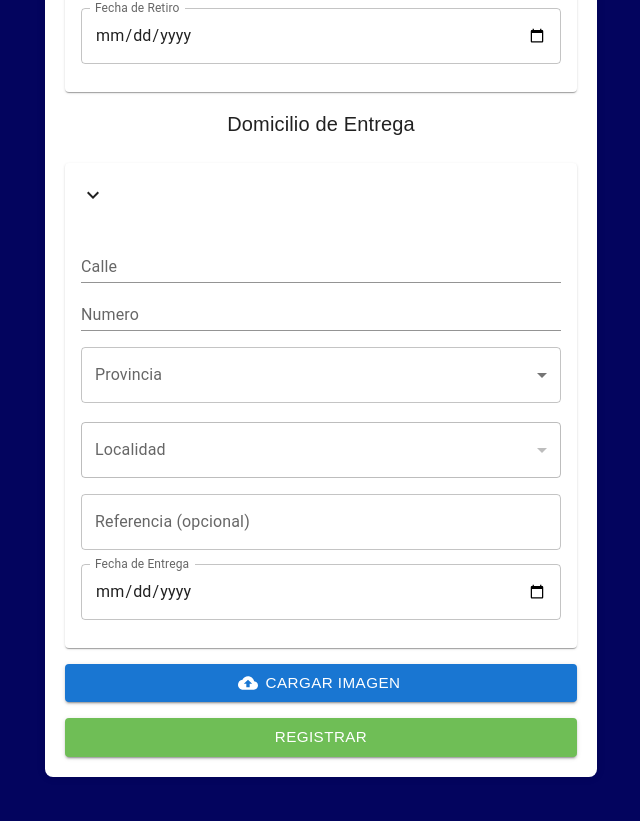
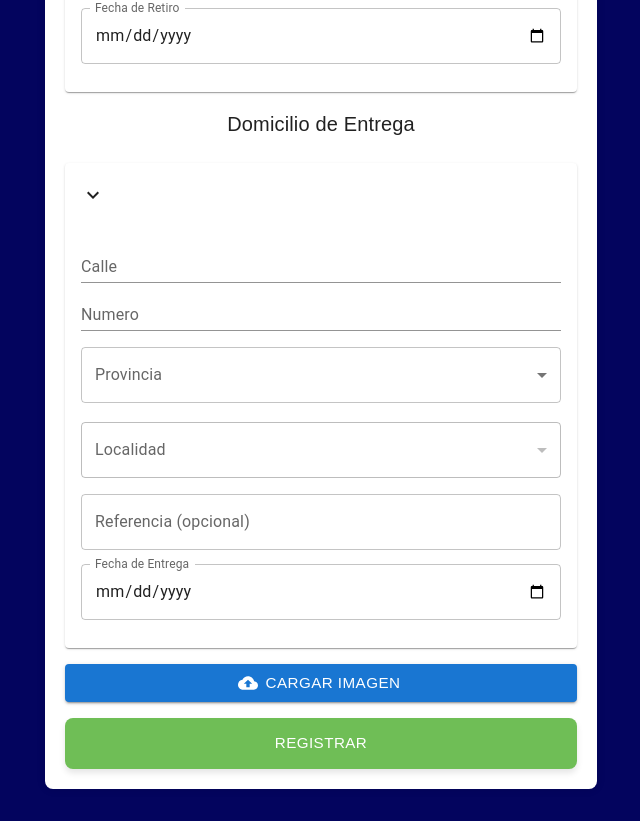
Before and after one commit to alejobarrera22/2024_ICS_4K3_G04, a React (Vite) app in the folder Trabajos/Trabajos Practicos/ICS_TP_6/: page /registrar in a window 1280 px wide. Shown: the part 695-1516 px from the top of the page, without its empty margins (319-959 px from the left). Built offline with nearby package versions, Linux system fonts and the light colour scheme.

Commit message:
cambio de fuente a san serif

```diff
--- a/Trabajos/Trabajos Practicos/ICS_TP_6/src/components/FormularioPedidoEnvio.jsx
+++ b/Trabajos/Trabajos Practicos/ICS_TP_6/src/components/FormularioPedidoEnvio.jsx
@@ -116,7 +116,7 @@ const FormularioPedidoEnvio = () => {
   const handleSubmit = async (event) => {
     event.preventDefault()
 
-    const errors = { }
+    const errors = {}
 
     // Validación de fechas
     const fechaRetiro = formData.fechaRetiro
@@ -150,7 +150,7 @@ const FormularioPedidoEnvio = () => {
     if (formData?.domicilioRetiro?.calle === '') {
       errors.calleRetiro = 'El campo Calle es obligatorio.'
     }
-    if (formData.domicilioRetiro?.calle.length > 150){
+    if (formData.domicilioRetiro?.calle.length > 150) {
       errors.calleRetiro = 'El campo Calle no puede superar los 150 caracteres.'
     }
     if (formData.domicilioRetiro.numero.length > 6) {
@@ -294,7 +294,7 @@ const FormularioPedidoEnvio = () => {
         <form onSubmit={handleSubmit}>
           <Grid container spacing={2}>
             <Grid item xs={12}>
-              <Typography variant="h3" gutterBottom fontFamily={'Rubik, sans-serif'} fontSize='1.75em'>
+              <Typography variant="h3" gutterBottom fontFamily={'sans-serif'} fontSize='1.75em'>
                 Publicar Pedido de Envio
               </Typography>
             </Grid>
@@ -304,7 +304,7 @@ const FormularioPedidoEnvio = () => {
               <FormControl variant="outlined" fullWidth>
                 <InputLabel>Tipo de Carga *</InputLabel>
                 <Select
-                style={ { fontFamily: 'Rubik, sans-serif' } }
+                  style={{ fontFamily: 'sans-serif' }}
                   label="Tipo de Carga"
                   variant='outlined'
                   name='tipoDeCarga'
@@ -314,16 +314,16 @@ const FormularioPedidoEnvio = () => {
                   color={lightBlueColor}
                   error={!!formErrors.tipoDeCarga}
                 >
-                <MenuItem style={ { fontFamily: 'Rubik, sans-serif', fontWeight: 'lighter' } } value={'documentacion'}>Documentación</MenuItem>
-                <MenuItem style={ { fontFamily: 'Rubik, sans-serif', fontWeight: 'lighter' } } value={'paquete'}>Paquete</MenuItem>
-                <MenuItem style={ { fontFamily: 'Rubik, sans-serif', fontWeight: 'lighter' } } value={'granos'}>Granos</MenuItem>
-                <MenuItem style={ { fontFamily: 'Rubik, sans-serif', fontWeight: 'lighter' } } value={'hacienda'}>Hacienda</MenuItem>
+                  <MenuItem style={{ fontFamily: 'sans-serif', fontWeight: 'lighter' }} value={'documentacion'}>Documentación</MenuItem>
+                  <MenuItem style={{ fontFamily: 'sans-serif', fontWeight: 'lighter' }} value={'paquete'}>Paquete</MenuItem>
+                  <MenuItem style={{ fontFamily: 'sans-serif', fontWeight: 'lighter' }} value={'granos'}>Granos</MenuItem>
+                  <MenuItem style={{ fontFamily: 'sans-serif', fontWeight: 'lighter' }} value={'hacienda'}>Hacienda</MenuItem>
                 </Select>
                 <FormHelperText error={!!formErrors.tipoDeCarga}>{formErrors.tipoDeCarga}</FormHelperText>
               </FormControl>
             </Grid>
             <Grid item xs={12}>
-              <Typography variant="h6" gutterBottom fontFamily={'Rubik, sans-serif'}>
+              <Typography variant="h6" gutterBottom fontFamily={'sans-serif'}>
                 Domicilio de Retiro
               </Typography>
             </Grid>
@@ -364,7 +364,7 @@ const FormularioPedidoEnvio = () => {
                     <FormControl variant="outlined" fullWidth>
                       <InputLabel>Provincia</InputLabel>
                       <Select
-                          style={ { fontFamily: 'Rubik, sans-serif' } }
+                        style={{ fontFamily: 'sans-serif' }}
                         label="Provincia"
                         variant='outlined'
                         name='domicilioRetiro.provincia'
@@ -375,7 +375,7 @@ const FormularioPedidoEnvio = () => {
                         error={!!formErrors.provinciaRetiro}
                       >
                         {provincias.map((prov) => (
-                          <MenuItem key={prov.id} style={ { fontFamily: 'Rubik, sans-serif', fontWeight: 'lighter' } } value={`${prov.nombre}`}>{prov.nombre}</MenuItem>))}
+                          <MenuItem key={prov.id} style={{ fontFamily: 'sans-serif', fontWeight: 'lighter' }} value={`${prov.nombre}`}>{prov.nombre}</MenuItem>))}
                       </Select>
                       <FormHelperText error={!!formErrors.provinciaRetiro}>{formErrors.provinciaRetiro}</FormHelperText>
                     </FormControl>
@@ -384,7 +384,7 @@ const FormularioPedidoEnvio = () => {
                     <FormControl variant="outlined" fullWidth>
                       <InputLabel>Localidad</InputLabel>
                       <Select
-                          style={ { fontFamily: 'Rubik, sans-serif' } }
+                        style={{ fontFamily: 'sans-serif' }}
                         label="Localidad"
                         variant='outlined'
                         name='domicilioRetiro.localidad'
@@ -397,7 +397,7 @@ const FormularioPedidoEnvio = () => {
                         disabled={formData.domicilioRetiro.provincia === ''}
                       >
                         {provincias.find(prov => prov.nombre === formData.domicilioRetiro.provincia)?.localidades.map((localidad) => (
-                        <MenuItem key={localidad.id} style={{ fontFamily: 'Rubik, sans-serif', fontWeight: 'lighter' }} value={`${localidad.nombre}`}>
+                          <MenuItem key={localidad.id} style={{ fontFamily: 'sans-serif', fontWeight: 'lighter' }} value={`${localidad.nombre}`}>
                             {localidad.nombre}
                           </MenuItem>))}
                       </Select>
@@ -449,7 +449,7 @@ const FormularioPedidoEnvio = () => {
               </Accordion>
             </Grid>
             <Grid item xs={12}>
-              <Typography variant="h6" gutterBottom fontFamily={'Rubik, sans-serif'}>
+              <Typography variant="h6" gutterBottom fontFamily={'sans-serif'}>
                 Domicilio de Entrega
               </Typography>
             </Grid>
@@ -490,7 +490,7 @@ const FormularioPedidoEnvio = () => {
                     <FormControl variant="outlined" fullWidth>
                       <InputLabel>Provincia</InputLabel>
                       <Select
-                          style={ { fontFamily: 'Rubik, sans-serif' } }
+                        style={{ fontFamily: 'sans-serif' }}
                         label="Provincia"
                         variant='outlined'
                         name='domicilioEntrega.provincia'
@@ -501,7 +501,7 @@ const FormularioPedidoEnvio = () => {
                         error={!!formErrors.provinciaEntrega}
                       >
                         {provincias.map((prov) => (
-                          <MenuItem key={prov.id} style={ { fontFamily: 'Rubik, sans-serif', fontWeight: 'lighter' } } value={`${prov.nombre}`}>{prov.nombre}</MenuItem>))}
+                          <MenuItem key={prov.id} style={{ fontFamily: 'sans-serif', fontWeight: 'lighter' }} value={`${prov.nombre}`}>{prov.nombre}</MenuItem>))}
                       </Select>
                       <FormHelperText error={!!formErrors.provinciaEntrega}>{formErrors.provinciaEntrega}</FormHelperText>
                     </FormControl>
@@ -510,7 +510,7 @@ const FormularioPedidoEnvio = () => {
                     <FormControl variant="outlined" fullWidth>
                       <InputLabel>Localidad</InputLabel>
                       <Select
-                          style={ { fontFamily: 'Rubik, sans-serif' } }
+                        style={{ fontFamily: 'sans-serif' }}
                         label="Localidad"
                         variant='outlined'
                         name='domicilioEntrega.localidad'
@@ -523,7 +523,7 @@ const FormularioPedidoEnvio = () => {
                         disabled={formData.domicilioEntrega.provincia === ''}
                       >
                         {provincias.find(prov => prov.nombre === formData.domicilioEntrega.provincia)?.localidades.map((localidad) => (
-                        <MenuItem key={localidad.id} style={{ fontFamily: 'Rubik, sans-serif', fontWeight: 'lighter' }} value={`${localidad.nombre}`}>
+                          <MenuItem key={localidad.id} style={{ fontFamily: 'sans-serif', fontWeight: 'lighter' }} value={`${localidad.nombre}`}>
                             {localidad.nombre}
                           </MenuItem>))}
                       </Select>
@@ -573,28 +573,34 @@ const FormularioPedidoEnvio = () => {
             sx={{
               marginTop: '16px',
               backgroundColor: '#6fbe56',
+              color: '#fff',
+              borderRadius: '8px', // Bordes redondeados
+              boxShadow: '0 4px 6px rgba(0, 0, 0, 0.1)', // Sombra sutil
               outline: 'none',
               border: 'none',
+              transition: 'background-color 0.3s, transform 0.2s', // Transición suave
               '&:hover': {
-                backgroundColor: '#6fbe56',
-                filter: 'brightness(1.1)'
+                backgroundColor: '#5caa4c', // Color ligeramente más oscuro
+                filter: 'brightness(1.1)',
+                transform: 'scale(1.05)', // Aumento de tamaño en el hover
               },
               '&:active': {
-                outline: 0,
-                border: 'none'
-              }
+                backgroundColor: '#4d8a3a', // Color aún más oscuro en el clic
+                transform: 'scale(1)', // Restaurar tamaño normal
+              },
             }}
-            style={
-              {
-                fontFamily: 'Rubik, sans-serif',
+            style={{
+              fontFamily: 'sans-serif',
               fontWeight: '500',
-                fontSize: '0.95em'
-              }
-            }
+              fontSize: '0.95em',
+              textTransform: 'uppercase', // Texto en mayúsculas
+              padding: '12px 24px', // Aumento de padding
+            }}
             fullWidth
           >
             Registrar
           </Button>
+
           <SimpleBackdrop open={openBackdrop} />
         </form>
       </Paper>
--- a/Trabajos/Trabajos Practicos/ICS_TP_6/src/components/Inicio.jsx
+++ b/Trabajos/Trabajos Practicos/ICS_TP_6/src/components/Inicio.jsx
@@ -10,8 +10,8 @@ const Inicio = () => {
 
   return (
     <div style={{ textAlign: 'center' }}>
-      <h1 style={{ fontFamily: 'Rubik, sans-serif', marginBottom: '50px', fontWeight: 'bold' }}>¡Bienvenido a Nuestro Servicio de Envíos!</h1>
-      <p style={{ fontFamily: 'Rubik, sans-serif', marginBottom: '50px', fontWeight: 'bold'}}>
+      <h1 style={{ fontFamily: 'sans-serif', marginBottom: '50px', fontWeight: 'bold', color: 'white' }}>¡Bienvenido a Nuestro Servicio de Envíos!</h1>
+      <p style={{ fontFamily: 'sans-serif', marginBottom: '50px', fontWeight: 'bold', color:'white'}}>
         Publica tus pedidos de envío de manera rápida y sencilla.
       </p>
       <Button
@@ -20,7 +20,7 @@ const Inicio = () => {
         onClick={handleButtonClick}
         style={{
           background: 'linear-gradient(336deg, rgba(106,188,249,1) 5%, rgba(117,191,249,1) 52%, rgba(135,230,255,1) 94%)',
-          fontFamily: 'Rubik, sans-serif',
+          fontFamily: 'sans-serif',
           fontWeight: 'bold',
           color: '#03045E',
           borderRadius: '50px', // Bordes redondeados
--- a/Trabajos/Trabajos Practicos/ICS_TP_6/src/components/VisuallyHiddenInput.jsx
+++ b/Trabajos/Trabajos Practicos/ICS_TP_6/src/components/VisuallyHiddenInput.jsx
@@ -86,7 +86,7 @@ export default function InputFileUpload ({ setSelectedFile2 }) {
           }
         }}
         style={{
-          fontFamily: 'Rubik, sans-serif',
+          fontFamily: 'sans-serif',
           fontWeight: '500',
           fontSize: '0.95em'
         }}
```
Lines whose indentation alone changed are shown as unchanged.
